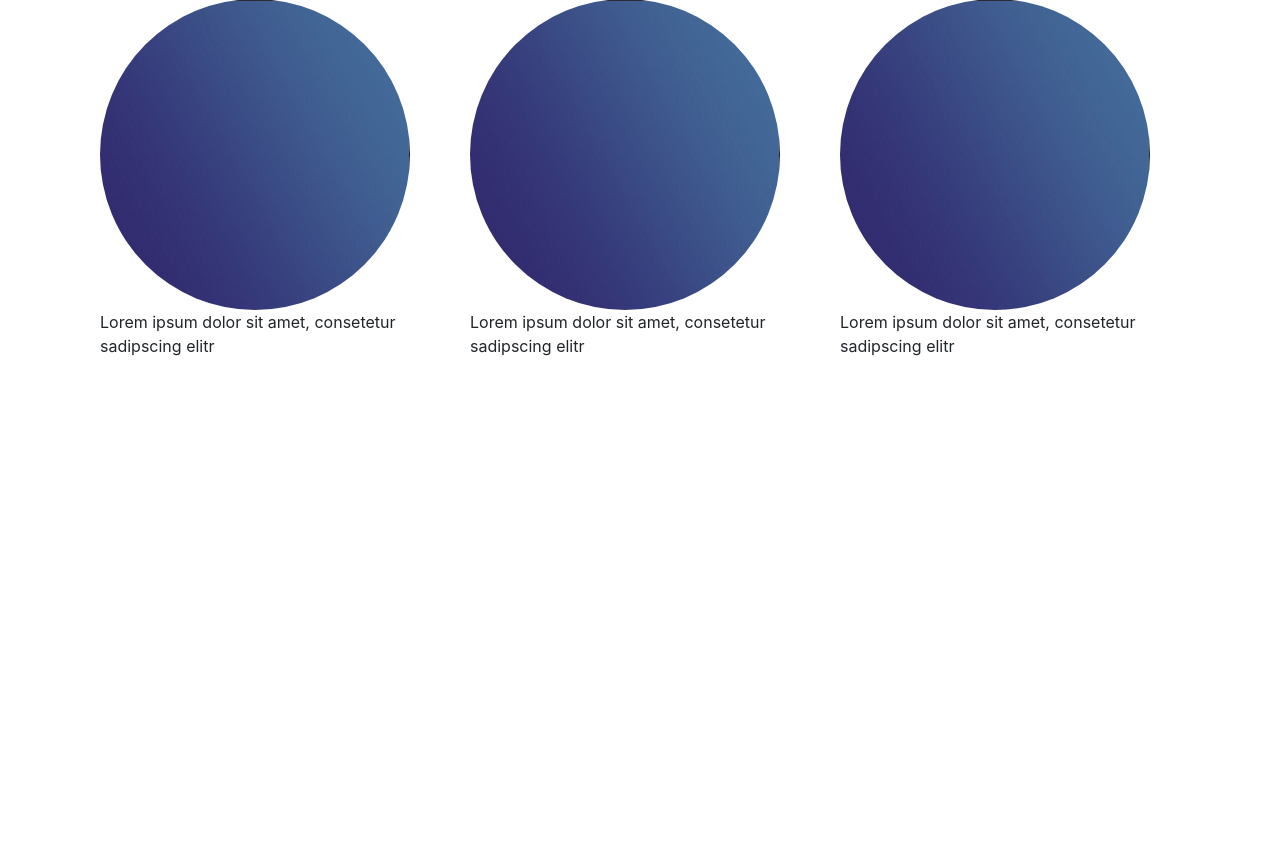
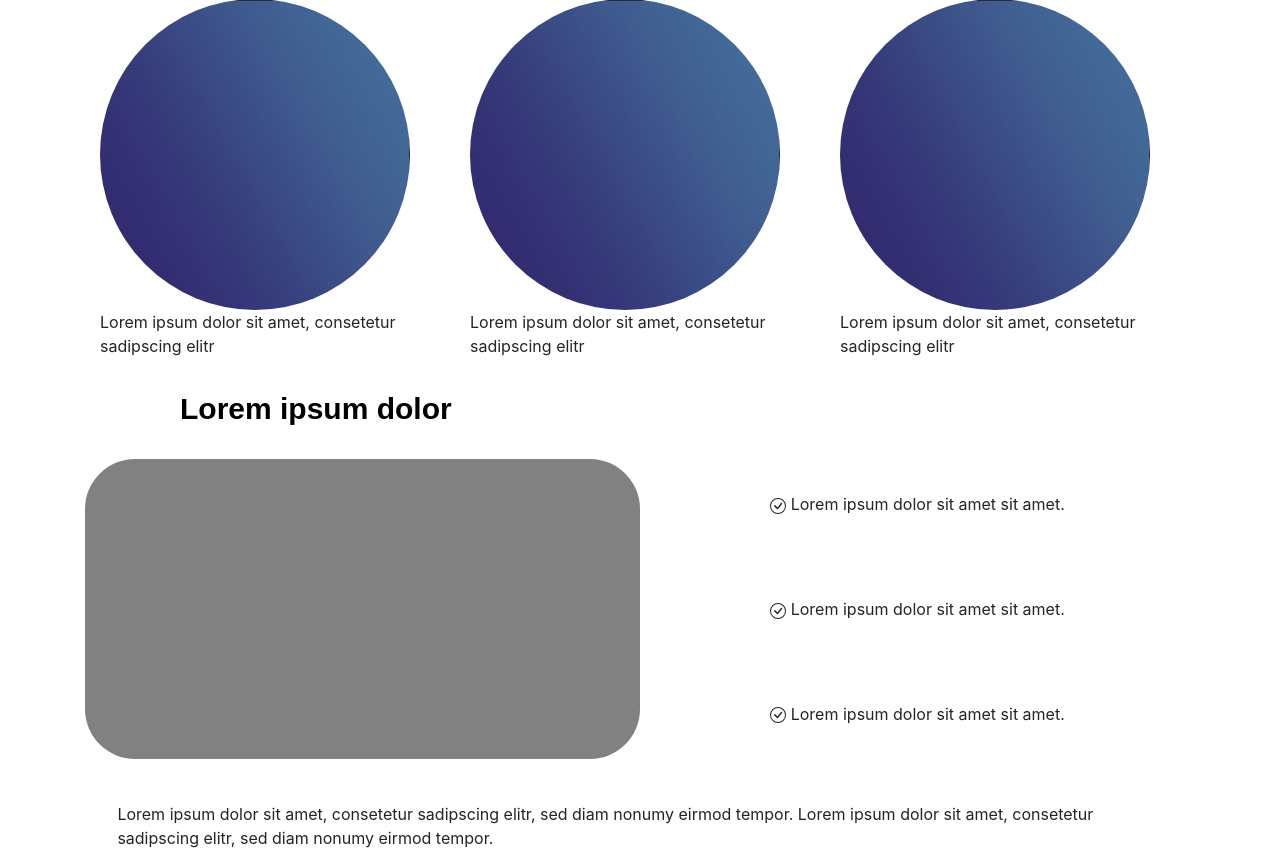
Before and after one commit to llucaslleall/HungerGamas, a PHP site: page / in a window 1280 px wide. Shown: the part 787-1653 px from the top of the page. Before the commit the page ends 1143 px from the top, so only its background shows below. Run offline with PHP 8.4, Linux system fonts and the light colour scheme.

Commit message:
Terceira parte
Inclusão da terceira parte

```diff
--- a/css/principal.css
+++ b/css/principal.css
@@ -62,3 +62,36 @@
     height: 311px;
 
 }
+
+#caixa-texto {
+    background-repeat: no-repeat;
+    background-color: #818181;
+    height: 300px;
+    width: 80%;
+    border-radius: 50px;
+    float: left;
+}
+
+#caixa-check {
+    display: flex;
+    flex-direction: column;
+    align-content: center;
+    align-items: center;
+    justify-content: space-between;
+    float: left;
+    height: 300px;
+    padding: 3% 0 3% 0;
+}
+
+#caixa-complementar {
+    margin-top: 4%;
+    padding: 0 3% 0 3%;
+}
+
+#texto-complementar {
+    text-align: left;
+    font: Regular 35px/40px Arial;
+    letter-spacing: 0px;
+    color: #978f8fe0;
+    opacity: 1;
+}
--- a/index.html
+++ b/index.html
@@ -67,10 +67,55 @@
 
                             </div>
                         </div>
+                    </div>
 
+                  <!-- Parte 3 -->
+                  <div id="parte3">
+                    <div class="container">
+                        <div>
+                          <p class="main-title"> Lorem ipsum dolor </p>
+                        </div>
+                        <div class="row">
+                          <div class="col-md-6 col-xs-12" id="caixa-texto">
 
-
-        </div>
+                          </div>
+                          <div class="col-md-6 col-xs-12" id="caixa-check">
+                            <div class="lista-check">
+                              <svg width="1em" height="1em" viewBox="0 0 16 16" class="bi bi-check-circle" fill="currentColor" xmlns="http://www.w3.org/2000/svg">
+                                <path fill-rule="evenodd" d="M8 15A7 7 0 1 0 8 1a7 7 0 0 0 0 14zm0 1A8 8 0 1 0 8 0a8 8 0 0 0 0 16z"/>
+                                <path fill-rule="evenodd" d="M10.97 4.97a.75.75 0 0 1 1.071 1.05l-3.992 4.99a.75.75 0 0 1-1.08.02L4.324 8.384a.75.75 0 1 1 1.06-1.06l2.094 2.093 3.473-4.425a.236.236 0 0 1 .02-.022z"/>
+                              </svg>
+                              <span>
+                                Lorem ipsum dolor sit amet sit amet.
+                              </span>
+                            </div>
+                            <div class="lista-check">
+                              <svg width="1em" height="1em" viewBox="0 0 16 16" class="bi bi-check-circle" fill="currentColor" xmlns="http://www.w3.org/2000/svg">
+                                <path fill-rule="evenodd" d="M8 15A7 7 0 1 0 8 1a7 7 0 0 0 0 14zm0 1A8 8 0 1 0 8 0a8 8 0 0 0 0 16z"/>
+                                <path fill-rule="evenodd" d="M10.97 4.97a.75.75 0 0 1 1.071 1.05l-3.992 4.99a.75.75 0 0 1-1.08.02L4.324 8.384a.75.75 0 1 1 1.06-1.06l2.094 2.093 3.473-4.425a.236.236 0 0 1 .02-.022z"/>
+                              </svg>
+                              <span>
+                                Lorem ipsum dolor sit amet sit amet.
+                              </span>
+                            </div>
+                            <div class="lista-check">
+                              <svg width="1em" height="1em" viewBox="0 0 16 16" class="bi bi-check-circle" fill="currentColor" xmlns="http://www.w3.org/2000/svg">
+                                <path fill-rule="evenodd" d="M8 15A7 7 0 1 0 8 1a7 7 0 0 0 0 14zm0 1A8 8 0 1 0 8 0a8 8 0 0 0 0 16z"/>
+                                <path fill-rule="evenodd" d="M10.97 4.97a.75.75 0 0 1 1.071 1.05l-3.992 4.99a.75.75 0 0 1-1.08.02L4.324 8.384a.75.75 0 1 1 1.06-1.06l2.094 2.093 3.473-4.425a.236.236 0 0 1 .02-.022z"/>
+                              </svg>
+                              <span>
+                                Lorem ipsum dolor sit amet sit amet.
+                              </span>
+                            </div>
+                          </div>
+                        </div>
+                        <div class="col-md-12 col-xs-12 row" id="caixa-complementar">
+                          <p class="texto-complementar">
+                            Lorem ipsum dolor sit amet, consetetur sadipscing elitr, sed diam nonumy eirmod tempor. Lorem ipsum dolor sit amet, consetetur sadipscing elitr, sed diam nonumy eirmod tempor.
+                          </p>
+                        </div>
+                    </div>
+                  </div>
 
          <!-- Bootstrap script-->
         <script src="https://code.jquery.com/jquery-3.5.1.slim.min.js" integrity="sha384-DfXdz2htPH0lsSSs5nCTpuj/zy4C+OGpamoFVy38MVBnE+IbbVYUew+OrCXaRkfj" crossorigin="anonymous"></script>
```
